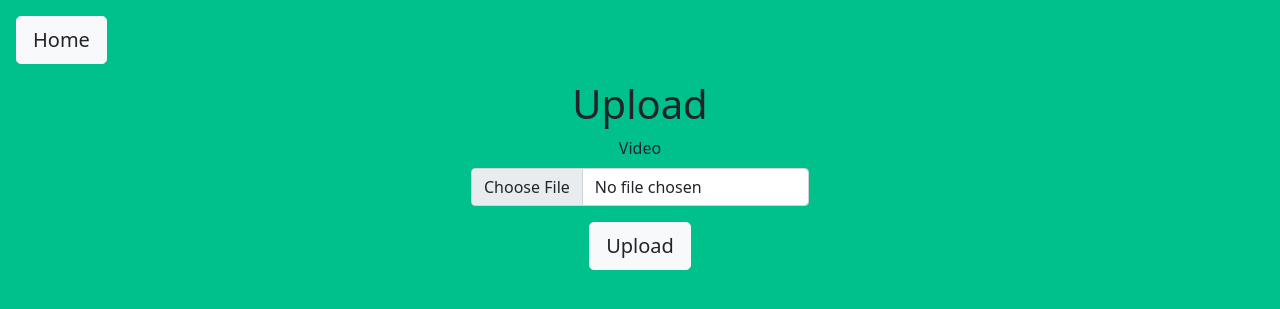
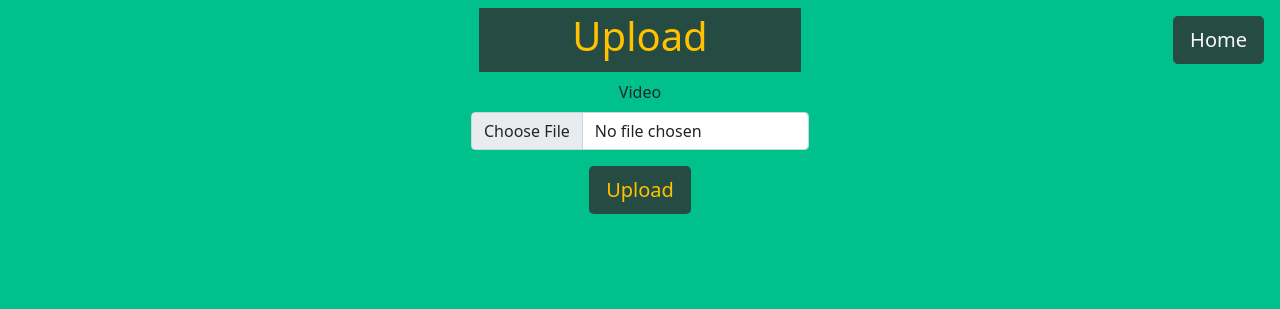
Before and after one commit to PapaZ810/capstone, a Django app: page /upload/ in a window 1280 px wide. Shown: the top 309 px of the page. Run offline with Django 5.2, Linux system fonts and the light colour scheme; the visitor is signed in with stand-in values (Sample User, id 1).

Commit message:
changed upload design language

```diff
--- a/timelapse/templates/timelapse/upload.html
+++ b/timelapse/templates/timelapse/upload.html
@@ -1,18 +1,18 @@
 {% extends "timelapse/main.html" %}
 {% block Title %} Upload {% endblock Title %}
 {% block content %}
-    <button class="btn btn-light btn-lg text-dark m-3" onclick="window.location.href='/home/'">Home</button>
+    <button class="position-absolute btn btn-light bg-darkmint outline-darkmint text-light btn-lg m-3 end-0" onclick="window.location.href='/home'">Home</button>
     <div class="container">
         <div class="row justify-content-center text-center">
             <div class="col-12 align-items-center h-auto w-auto">
-                <p class="h1 text-dark">Upload</p>
+                <div class="bg-darkmint text-orange w-auto p-1 m-2"><p class="h1 text-orange">Upload</p></div>
                 <form method="POST" enctype="multipart/form-data">
                     {% csrf_token %}
                     <div class="mb-3">
                         <label for="video" class="form-label">Video</label>
                         <input type="file" class="form-control" id="video" name="video">
                     </div>
-                    <button type="submit" class="btn btn-light btn-lg text-dark">Upload</button>
+                    <button type="submit" class="btn bg-darkmint btn-lg text-orange">Upload</button>
                 </form>
             </div>
         </div>
```
